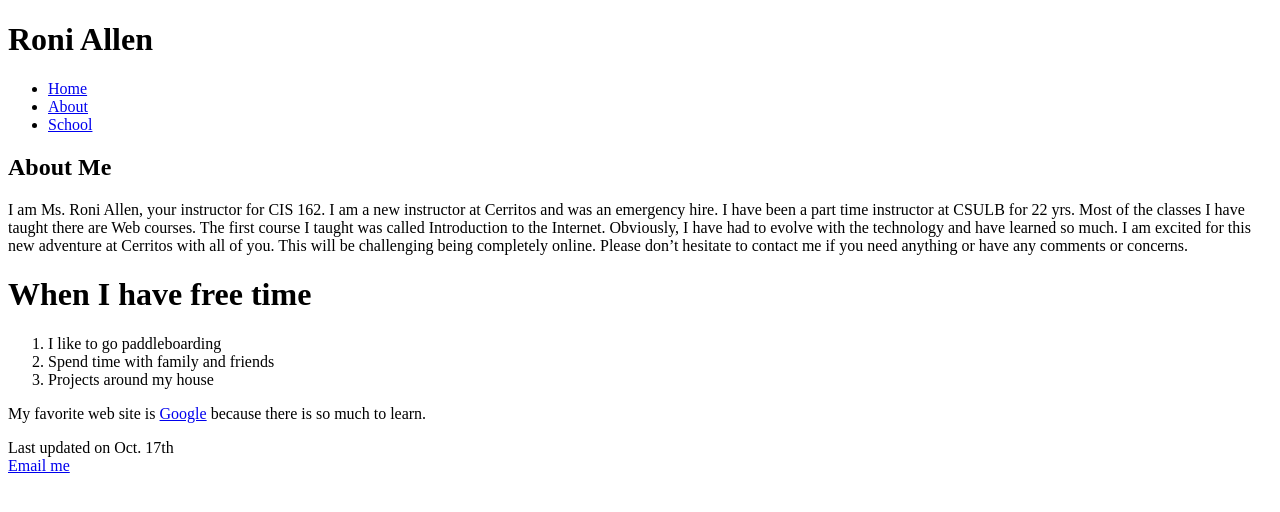
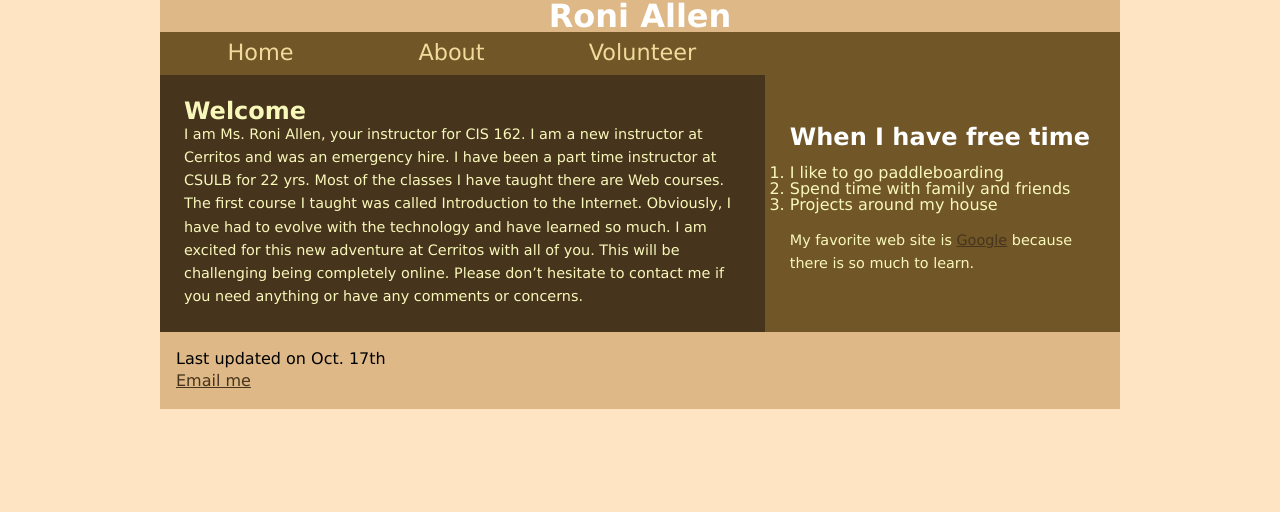
Before and after one commit to rallencsulb/CIS162, a plain HTML site: page index.html in a window 1280 px wide. Drawn offline with Linux system fonts and the light colour scheme.

Commit message:
Add files via upload

```diff
--- a/index.html
+++ b/index.html
@@ -1,35 +1,46 @@
 <!DOCTYPE html>
 <html lang="en">
 <head>
-<meta charset="utf-8">
-
-<title>Roni Allen</title>
+   <!--
+    This is following the layout for session 3.1. 2 columns
+   -->
+   <meta charset="utf-8" />
+   <meta name="keywords" content="Roni Allen, Cerritos, Teacher" />
+   <title>Roni Allen</title>
+   <link href="main.css" rel="stylesheet" />
 
 </head>
+
 <body>
-
-<h1>Roni Allen</h1>
+   <header>
+     <h1>Roni Allen</h1>
 <nav><ul>
         <li><a href="index.html">Home</a></li>
         <li><a href="about.html">About</a></li>
-    <li><a href="#">School</a> </li>
-    </ul>
+    <li><a href="volunteer.html">Volunteer</a> </li>
+      </ul>
     </nav>
-
-<h2>About Me</h2>
+   </header>
+   <section id="leftColumn">
+      <h2>Welcome</h2>
 <p>I am Ms. Roni Allen, your instructor for CIS 162. I am a new instructor at Cerritos and was an emergency hire. I have been a part time instructor at CSULB for 22 yrs. Most of the classes I have taught there are Web courses. The first course I taught was called Introduction to the Internet. Obviously, I have had to evolve with the technology and have learned so much. I am excited for this new adventure at Cerritos with all of you. This will be challenging being completely online. Please don’t hesitate to contact me if you need anything or have any comments or concerns.</p>
-
-<h1>When I have free time</h1>
+   </section>
+   <section id="rightColumn"> <h1>When I have free time</h1> <br>
 <ol>
 <li>I like to go paddleboarding</li>
 <li>Spend time with family and friends</li>
 <li>Projects around my house</li>
 
 </ol>
-
+  <br>
 <p>My favorite web site is <a href="http://google.com">Google</a> because there is so much to learn.</p>
 
+   </section>
 
-<footer> Last updated on Oct. 17th <br> <a href="mailto:rallen@cerritos.edu">Email me</a> </footer>
+   <footer>
+      <section id="contactInfo">
+         <p>Last updated on Oct. 17th <br> <a href="mailto:rallen@cerritos.edu">Email me</a></p>
+      </section>
+   </footer>
 </body>
 </html>
--- /dev/null
+++ b/main.css
@@ -0,0 +1,165 @@
+address, article, aside, blockquote, body, cite,
+div, dl, dt, dd, em, figcaption, figure, footer,
+h1, h2, h3, h4, h5, h6, header, html, img,
+li, main, nav, ol, p, section, span, ul {
+   background: transparent;
+   margin: 0;
+   padding: 0;
+   vertical-align: baseline;
+   box-sizing: border-box;
+}
+html {background-color:bisque}
+body {
+      background-color: rgb(113, 86, 39);
+      font-family: Segoe, Verdana, sans-serif;
+      line-height: 1;
+   margin-left: auto;
+   margin-right: auto;
+   max-width: 960px;
+   min-width: 640px;
+   width: 95%;
+}
+
+/* Body Header Styles */
+
+body > header > nav li {
+   width: 20%;
+}
+
+header h1 {margin-bottom: 0;
+          text-align: center;
+           background-color:burlywood;}
+
+h1{color:white;}
+
+nav {
+   display: inline-block;
+    width:100%;
+
+    margin: 0 auto;
+
+    text-align: center;
+}
+
+nav ul li {
+    margin-left: auto;
+    margin-right: auto;
+}
+
+
+nav > ul {line-height:2em;
+     list-style-type: none;
+     padding-left:5px;
+      }
+/* Adding these properties will make the color fill nav container. I am currently setting the body color to match the nav so that it looks filled by inheritance.
+ overflow:hidden;
+  background-color: blue;
+Found this fix on w3schools
+https://www.w3schools.com/css/tryit.asp?filename=trycss_navbar_horizontal_black
+
+*/
+nav li {
+   display: block;
+   float: left;
+
+}
+
+nav a {
+   text-decoration: none;
+   display: block;
+   text-align: center;
+   background-color: rgb(113, 86, 39);
+   font-size: 1.4em;
+   line-height: 1.8em;
+   text-align: center;
+}
+
+nav a:link,
+nav a:visited {
+   color: rgb(239, 220, 156);
+}
+
+nav a:hover,
+nav a:active {
+   background-color: rgb(71, 52, 29);
+}
+
+/*All links */
+
+a:link,
+a:visited {
+   color: rgb(71, 52, 29);
+}
+
+a:hover,
+a:active {
+   background-color: rgb(239, 220, 156);
+}
+/* Left Column Paragraph Styles */
+
+section#leftColumn p {
+   color: rgb(248, 248, 186);
+   font-size: 0.9em;
+   line-height: 1.6em;
+}
+/* Left Column Styles */
+
+section#leftColumn {
+   clear: left;
+   float: left;
+   padding: 1.5em;
+   width: 63%;
+    background-color: rgb(71, 52, 29);
+    margin-right:25px;
+    color: rgb(248, 248, 186);
+}
+#leftCloumn ol {padding-left: 25px;}
+
+#leftColumn img {
+   display: block;
+   width: 100%;
+   padding-left: 15px;
+}
+/* Right Column Styles */
+
+section#rightColumn {
+   float: left;
+   margin-top: 50px;
+   width: 33%;
+   color: rgb(248, 248, 186);
+
+}
+
+section#rightColumn img {
+   display: block;
+   width: 100%;
+}
+section#rightColumn p {
+   color: rgb(248, 248, 186);
+   font-size: 0.9em;
+   line-height: 1.6em;
+}
+
+/* Footer Styles */
+
+footer {
+    background-color:burlywood;
+   clear: left;
+}
+/* Contact Info Styles */
+
+section#contactInfo p {
+   line-height: 1.4em;
+   margin: 1em;
+}
+
+footer::after {
+   clear: both;
+   content: "";
+   display: table;
+}
+
+footer > section#contactInfo {
+   float: left;
+   width: 34%;
+}
```
Also changed, not shown: about.html (added, +56 -0 lines), volunteer.html (added, +38 -0 lines), computer.jpg (added), goals.jpg (added).
